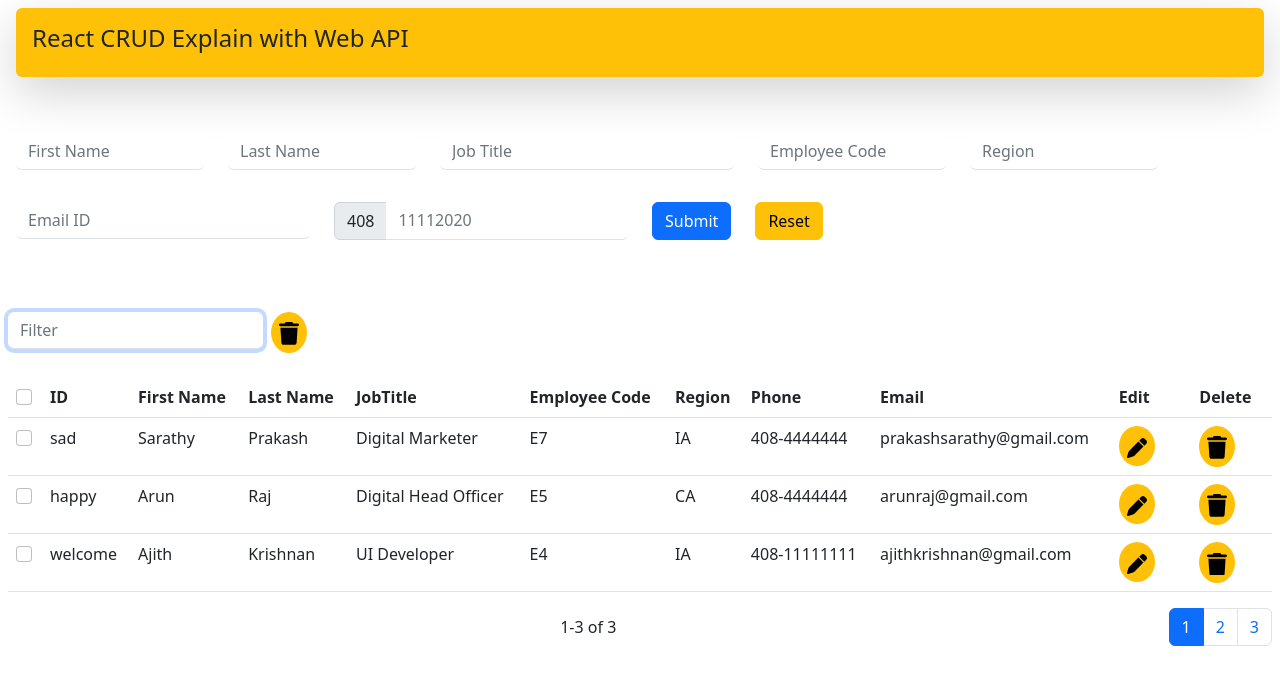
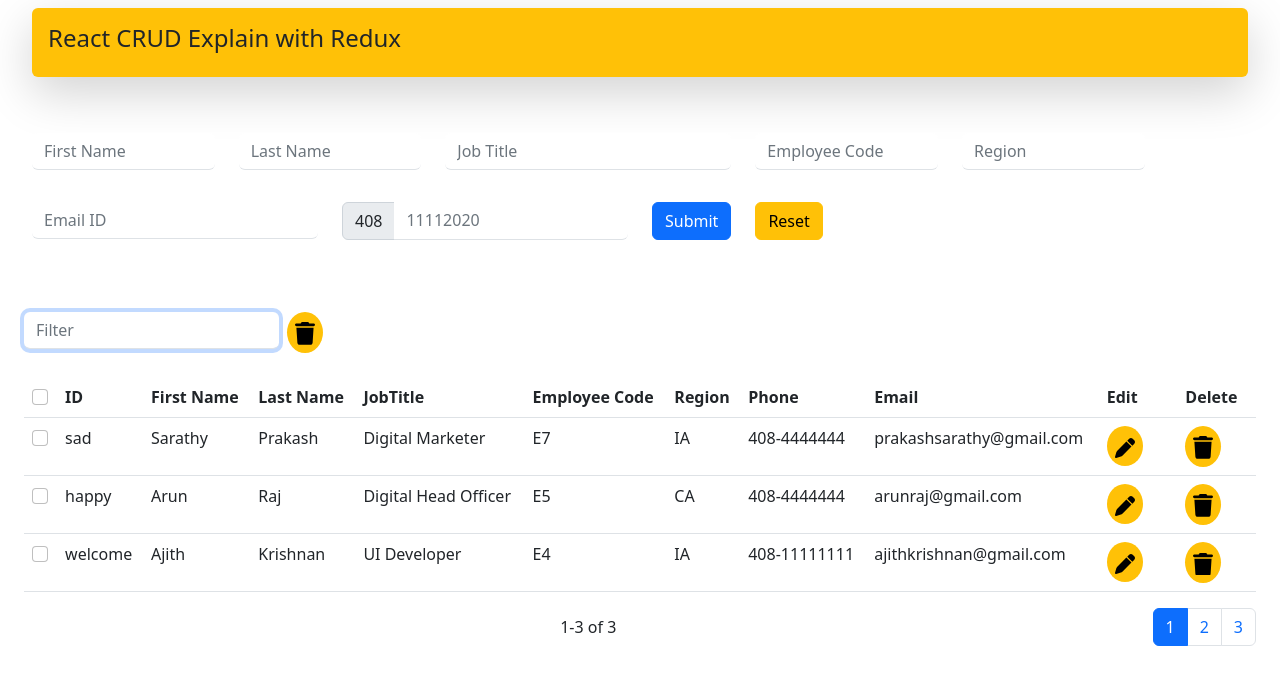
Before and after one commit to karthikeyandhanasekar/react-JSONTask, a React (Create React App) app: page / in a window 1280 px wide. Shown: the top 684 px of the page. Built offline with nearby package versions, Linux system fonts and the light colour scheme.

Commit message:
UI change

```diff
--- a/src/App.js
+++ b/src/App.js
@@ -8,7 +8,7 @@ import { employeestores } from "./redux/store";
 function App() {
   return (
     <Provider store={employeestores}>
-      <div className="App px-2 ">
+      <div className="App px-4 ">
         <Header />
         <FormEntry />
         <EntryDisplay />
--- a/src/Components/Header.jsx
+++ b/src/Components/Header.jsx
@@ -4,7 +4,7 @@
 const Header = () => {
     return (
         <header className="shadow-lg rounded p-3 mb-5 bg-warning m-2 ">
-            <h4>React CRUD Explain with Web API</h4>
+            <h4>React CRUD Explain with Redux</h4>
         </header>
     )
 }
```
Also changed, not shown: src/Components/EntryDisplay.jsx (line endings or trailing spaces).
